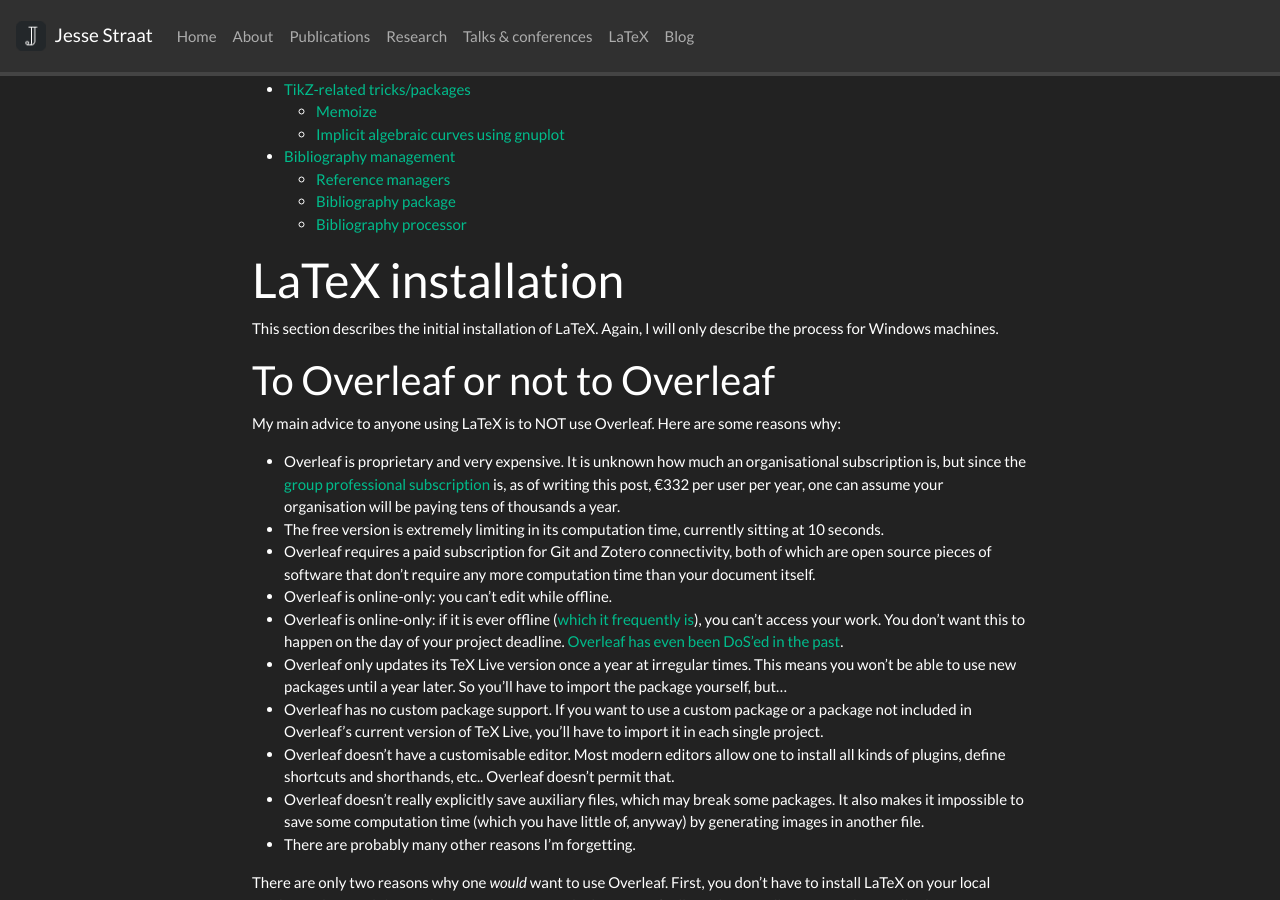
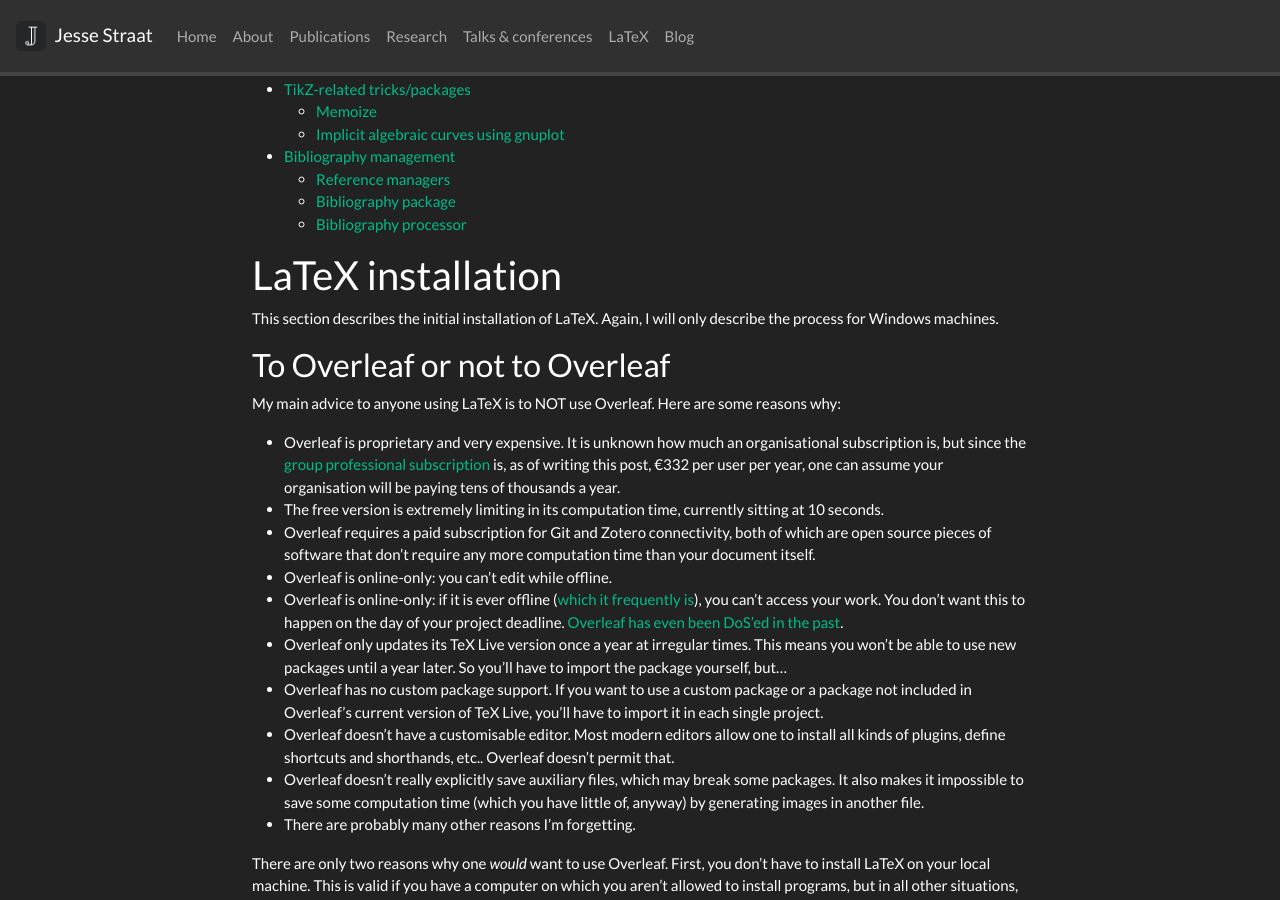
Before and after one commit to JesseStraat/jessestraat.github.io, a Jekyll site: the page built from _posts/2026-03-02-latex-setup-and-tools.md, in a window 1280 px wide and 900 px high, scrolled down 958 px. Built offline with Jekyll 4.4.1, drawn with Linux system fonts in a browser that asks for light colours; nearby versions of some CDN libraries; a style sheet for code colours, icons or effects is not loaded.

````diff
--- a/_posts/2026-03-02-latex-setup-and-tools.md
+++ b/_posts/2026-03-02-latex-setup-and-tools.md
@@ -14,10 +14,10 @@ First, a disclaimer: I personally use Windows for all my machines. Most of the a
 * Table of contents placeholder
 {:toc}
 
-# LaTeX installation
+## LaTeX installation
 This section describes the initial installation of LaTeX. Again, I will only describe the process for Windows machines.
 
-## To Overleaf or not to Overleaf
+### To Overleaf or not to Overleaf
 My main advice to anyone using LaTeX is to NOT use Overleaf. Here are some reasons why:
 - Overleaf is proprietary and very expensive. It is unknown how much an organisational subscription is, but since the [group professional subscription](https://www.overleaf.com/user/subscription/plans?plan=group) is, as of writing this post, €332 per user per year, one can assume your organisation will be paying tens of thousands a year.
 - The free version is extremely limiting in its computation time, currently sitting at 10 seconds.
@@ -34,7 +34,7 @@ There are only two reasons why one *would* want to use Overleaf. First, you don'
 
 I recommend a local installation to *every* LaTeX user.
 
-## Distribution
+### Distribution
 The age-old question: should I install [MiKTeX](https://miktex.org) or [TeX Live](https://www.tug.org/texlive/)? MiKTeX and TeX Live are LaTeX *distributions*, which means they take care of the actual running of LaTeX documents and package management. Let me compare the pros and cons of both.
 
 The pros of MiKTeX:
@@ -66,13 +66,13 @@ The cons of TeX Live:
 
 I, myself, prefer MiKTeX over TeXLive due to its on-the-fly package installation. I also find it much easier to keep my packages up-to-date. Updating packages in MiKTeX is as easy as clicking a button, whereas in TeX Live, one has to go through the command prompt, which is quite a dedication to me.
 
-### Introducing international LaTeX update day
+#### Introducing international LaTeX update day
 Whichever distribution you go with, it is very important to keep your packages up-to-date. I tell my peers to check for updates every first Monday of the month at noon (uncoincidentally coinciding with the Dutch [air-raid siren tests](https://en.wikipedia.org/wiki/Civil_defense_siren#Netherlands) and [ball alert](https://www.umcutrecht.nl/nl/over-ons/nieuws/details/het-ballenalarm-aandacht-voor-zaadbalkanker?lang=en)). That way, your packages remain up-to-date, and you minimise the number of issues you may run into. I have seen way too many people who haven't updated since their original installation years prior (which is also why people are still encountering the MiKTeX Qt platform error years after it being an issue).
 
-## Text editors
+### Text editors
 While distributions take care of the actual compilation part of writing LaTeX (i.e., taking a `.tex` file and turning it into some output or `.pdf` file), you're going to need something to *write* the `.tex` file. Of course, one could use your OS's built-in text editor, but that doesn't have any of the cool tools that come with a proper coding editor, such as custom shortcuts, shorthands, syntax highlighting, and much more. Here is a breakdown of editors I have experience with.
 
-### [VSCode](https://code.visualstudio.com)
+#### [VSCode](https://code.visualstudio.com)
 My current choice. While it is proprietary, and, even worse, owned by Microsoft, it is very good at what it does. Moreover, it is free and based on a bare-bones open source version. Where it truly shines is its community plugins and seamless Git(Hub) integration. And it can be used for *any* programming language, so you can edit both LaTeX and Python files in the same window, and there is no need to learn to deal with various code editors.
 
 The most important plugin is James Yu's [LaTeX Workshop](https://marketplace.visualstudio.com/items?itemName=James-Yu.latex-workshop). It takes care of everything you need to run LaTeX files. It also supports code snippets: if you type certain shorthands and press Tab, it will change it to some code, and automatically places your cursor in the correct place! For example, `@/` evaluates to `\frac{}{}` and `bseq` evaluates to `\begin{equation*}\end{equation*}`. By default, LaTeX Workshop wants you to use `latexmk` (make sure you have Perl installed), but if you prefer manually compiling your documents (as I do), you should change the recipes in your `settings.json`. Mine are as follows:
@@ -185,64 +185,64 @@ My favourite extension is [Prettify Symbols Mode](https://marketplace.visualstud
 
 Fun extensions: VSCode have a bunch of extensions that only do fun things. Whether you like having [Subway Surfers](https://marketplace.visualstudio.com/items?itemName=alvseven.insane-focus-helper), [random cat pictures](https://marketplace.visualstudio.com/items?itemName=YtMa-Publisher.code-cat), or a [small zoo](https://marketplace.visualstudio.com/items?itemName=tonybaloney.vscode-pets) in your window while working on your dissertation, VSCode has it. I should remark that of the above extensions, I have only ever used VSCode Pets; the others are there only for comedic value.
 
-## [TeXstudio](https://www.texstudio.org)
+### [TeXstudio](https://www.texstudio.org)
 A vintage LaTeX editor. Since it's made specifically *for* LaTeX, it has a lot of buttons and shortcuts to make your life much easier, right out of the box. But I honestly feel VSCode does everything it does but better, unless you like pressing big, colourful buttons. It feels very outdated, as if stuck in Windows Vista. It also doesn't have the same level of customisation as VSCode. It's open source, though, and especially not owned by Microsoft.
 
-## [TeXworks](https://tug.org/texworks/)
+### [TeXworks](https://tug.org/texworks/)
 I have only ever opened TeXworks by accident. It comes packaged with MiKTeX and may be associated with some file extensions by default (hence how I opened it by accident). It has the same vintage feeling as TeXstudio, but with way fewer functionalities. If you want a bare-bones, distraction-free editor that works with LaTeX very well, TeXworks is your go-to.
 
-## [(Neo)Vim](https://neovim.io)
+### [(Neo)Vim](https://neovim.io)
 I must be honest: I have never (seriously) used Vim. Despite this, I have heard great things about it, so I *had to* mention it here. Refer, for example, to [these](https://castel.dev/post/lecture-notes-1/) [articles](https://ejmastnak.com/tutorials/vim-latex/intro/).
 
-# PDF readers
+## PDF readers
 Now that we have used a code editor to write a `.tex` file, and used a distribution to compile it into a `.pdf` file, we still need a way to read the `.pdf` file. Most code editors will have a PDF reader built-in, but having a dedicated PDF reader remains an essential tool to the LaTeX guru. Beyond just being able to read the document, a good PDF reader also provides valuable metadata, supports annotations, is free, and has a nice “presentation” mode.
 
-## Adobe Acrobat Reader
+### Adobe Acrobat Reader
 This is not *a* PDF reader but *the* PDF reader. After all, the PDF was *invented* by Adobe. Adobe Acrobat Reader has all the functionalities one would wish in a PDF reader… *after* paying for the premium version, which is incredibly expensive. I highly advise against using it, because it hits you with a paywall at every corner, even for incredibly basis functionalities. It's a perfect example of shady proprietary software practices.
 
 It should be mentioned that Adobe Acrobat Reader can run JavaScript inside PDFs. More on this in the section on pdf.js.
 
 Adobe Acrobat Reader is incompatible as a LaTeX reader, since it “locks” PDF files that are currently open. This makes it impossible to compile `.tex` files whose corresponding `.pdf` files are already open.
 
-## Chromium PDF reader
+### Chromium PDF reader
 Probably the most common PDF reader, because you likely already have it installed. Not to mention, if you open a PDF in a Chromium-based browser, it automatically opens in this! It has a very bare-bones presentation mode, and provides some metadata. However, it doesn't have as many functionalities as most other PDF readers.
 
 Since the PDF “lives” in the address bar, it is very easy to navigate to any anchor in the document (these are the internal links used in navigation). These are generated automatically by hyperref, so it works in almost any LaTeX document (try [this one](https://studenttheses.uu.nl/bitstream/handle/20.500.12932/49915/thesis_JesseStraat.pdf#theorem.3.40)).
 
 As opposed to Adobe Acrobat Reader, PDF files aren't locked, so you may freely compile them without any compatibility issues.
 
-## pdf.js
+### pdf.js
 This is the PDF reader that is included in Mozilla Firefox, and a version of it is included in VSCode's LaTeX Workshop. It is similar to the Chromium PDF reader (it will likely run in your browser), but it has some extra functionalities. I have found that there sometimes are some rendering issues in pdf.js, especially when two coloured boxes touch. Somehow, there's always a tiny sliver of white pixels in between them. The presentation mode isn't anything to write home about, and printing is excruciatingly slow.
 
 Additionally, like Adobe Acrobat Reader, it can run JavaScript in your PDF. As far as I know, these two editors are the only ones that can do this (Adobe Acrobat can do more than pdf.js). It has some cool applications, such as [animations](https://tug.ctan.org/macros/latex/contrib/animate/animate.pdf) and [actual interactive games](https://github.com/rwarnking/pdf-games). However, one should remember that neither of these are “intended” LaTeX use, and the portability of a PDF (what the “p” stands for) is jeopardised by writing documents which only render properly in one of two PDF readers. More worryingly, embedded JavaScript can be used to put [actual malware in a PDF document](https://cloudmersive.com/article/Understanding-Embedded-JavaScript-in-PDF-Documents). Only Adobe Acrobat Reader and pdf.js are vulnerable to such attacks. Personally, this is sufficient reasoning to not use them.
 
-## Okular
+### Okular
 This is my personal choice. Okular is open-source and has many of the useful features that Adobe Acrobat Reader does. It has a ton of metadata, no rendering issues (as far as I know), and doesn't support JavaScript (which is a good thing, as I mentioned). However, the annotations aren't very intuitive, and it renders a document one page at a time (so no scrolling through!). I remember rendering being very slow, but I haven't had the issue in years (maybe SSDs fixed it). Both Okular and pdf.js are compatible with PDF layers, which can also be switched on/off manually. This is used by packages such as `ocgx` to display optional content, and by `hyperref`'s `ocgcolorlinks` to make links black when a document is printed. The feature may also be used to remove watermarks from documents, as well as other obstructing things that were wrongfully separated as a layer (recently, [the FBI accidentally did this](https://allaboutpdf.com/blog/2025/12/23/epstein-files-redaction-fail)).
 
 A very big advantage of Okular: it automatically reloads PDF files after changing them. So if you rerun a `.tex` file, the changes are automatically reflected in Okular.
 
 A big disadvantage of Okular (as of writing) is that it does not yet support any of the new accessibility features included in PDF 2.0. This means it gives no insight into the tagging setup and alt texts. This isn't a huge deal for regular end users, especially since LaTeX's accessibility features are used very rarely, but is quite annoying for anyone interested. Especially since all major PDF reader lock these features behind a paywall.
 
-## Zotero built-in PDF reader
+### Zotero built-in PDF reader
 I only put this here because the Zotero reader has reference previews, which are especially useful for citations. I don't know why the big players haven't implemented this, yet. It's absolutely amazing.
 
-# Compilers
+## Compilers
 By default, most people will use pdfLaTeX to compile their documents, but there are way more options. It's not very difficult to choose which one is best: take the newest one that's widely supported by the community. Right now, that's LuaLaTeX. In this section, I will treat some of the big compilers (in historical order) to compare the difference in features.
 
-## TeX
+### TeX
 TeX is the original program that LaTeX is built upon. TeX is very bare-bones and unintuitive to many. Remarkably, its output files are `.dvi` files, while modern LaTeX is known for outputting `.pdf` files. Some TeX macros (which have since been replaced by LaTeX macros) are still in common use today, such as `$...$` and `$$...$$`. Realistically, you shouldn't use this directly, but every LaTeX file is TeX in disguise. It is still under active development by David Knuth.
 
-## LaTeX
+### LaTeX
 LaTeX is actually not a compiler itself: it is more accurately described as a (huge) collection of TeX macros. Notable inclusions are `\(...\)`, `\[...\]`, documentclasses (like `article`) and the `document` environment, itself. Almost all TeX users use the LaTeX macros (mostly without even knowing the difference). The “La” is generally believed to be short for Lamport, the creator of LaTeX. Like TeX, LaTeX only outputs `.dvi` files.
 
-## pdfLaTeX
+### pdfLaTeX
 Whenever a compiler is named “(x)LaTeX”, it means that it is the “(x)TeX” compiler together with the LaTeX macro definitions. But since very few people actually use straight-up pdfTeX or LuaTeX, I will only discuss the LaTeX-variants. As the name implies, the main difference between LaTeX and pdfLaTeX is that pdfLaTeX outputs `.pdf` files. It is the most common contemporary compiler, though not necessarily the best one.
 
 For modern use, pdfLaTeX is lacking. Most of the reasons are technical (for example, there is a maximum of 16 write files, and some packages require LuaTeX), but even low-level users will experience the most famous difference: pdfLaTeX has limited font support. The font file system is highly deprecated, so if you want to use a different font, you're dependent on the user base to create a package that *looks like* your font of choice.
 
 Do keep in mind that pdfLaTeX is *much* faster than the modern LaTeX compilers. So what it loses in raw power is gained in speed. If you have no interest in using fonts or packages which require LuaLaTeX, and your computer is on the slower side (or you're using Overleaf with its compilation time limits), you might want to stick to pdfTeX.
 
-## XeLaTeX
+### XeLaTeX
 In my experience, XeTeX is something the “cool people” use. Its height of usage was when I, myself, didn't really understand LaTeX, myself, so I felt like XeLaTeX users must really know what they're talking about. By the time I actually needed features outside pdfTeX, LuaLaTeX was already starting to supplant XeLaTeX. XeLaTeX's main new feature is its font support using `fontspec`. It supports any TrueType and OpenType font, which are the font files actually used by your computer. Whenever I set a font, I often include a piece of code of the following form, which automatically differentiates between pdfLaTeX and modern `fontspec`-compliant engines.
 ```LaTeX
 \RequirePackage{iftex}
@@ -261,36 +261,36 @@ In my experience, XeTeX is something the “cool people” use. Its height of us
 ```
 Today, XeTeX has two very large downsides. First, it is no longer in active development. Second, it's not based on pdfTeX. While it does output PDFs, it does so in a quite roundabout way. Not being based on pdfTeX means there are some compatibility issues, such as with `microtype`. But its biggest downside is that it is simply not LuaTeX.
 
-## LuaLaTeX
+### LuaLaTeX
 Although historically seen as unstable, modern LuaLaTeX is *the* LaTeX compiler. It has more or less all features of XeLaTeX, is more compatible with pdfLaTeX, works extraordinarily well with PGF/TikZ, and, best of all, includes the Lua programming language. While completely irrelevant to low-level LaTeX users, package authors use Lua to do a lot of difficult tasks that need a smart model to work through. LaTeX simply isn't very powerful as a true programming language, even with LaTeX3; Lua is. An example of a package which uses Lua is [TikZ-Feynman](https://ctan.org/pkg/tikz-feynman). Lua calculates the optimal positioning of the diagram, which makes it possible to generate Feynman Diagrams without explicitly positioning each vertex.
 
 LuaLaTeX is, however, very slow. It's improving and catching up to XeLaTeX, but it will never be as fast as pdfLaTeX. On modern hardware, the difference isn't that important, but if you're using an old machine or Overleaf, it might be beneficial to use pdfLaTeX, instead. In all other cases, I recommend LuaLaTeX, which is the future of LaTeX.
 
-# Useful web tools
+## Useful web tools
 This is a collection of useful tools I've accumulated over the years.
 
-## [DeTeXify](https://detexify.kirelabs.org/classify.html)
+### [DeTeXify](https://detexify.kirelabs.org/classify.html)
 DeTeXify is a truly magical website. It uses machine learning to recognise drawings of LaTeX symbols, and tells you what package they're from and what macro corresponds to them. And it's written in Haskell, which I respect.
 
-## [Mathcha](https://www.mathcha.io)
+### [Mathcha](https://www.mathcha.io)
 This is a general purpose mathematics editor, but I mainly use it for its drawing functionality. It provides a Microsoft Paint-like UI that can be exported to TikZ. Of course, it won't be as pixel-perfect as a manual TikZ picture, but it's great for sketches.
 
-## [quiver](https://q.uiver.app)
+### [quiver](https://q.uiver.app)
 Quiver is a website for generating commutative diagrams in TikZ-cd. It's very easy and intuitive to use. Do make sure to `\usepackage{quiver}` to enable all macros. It is under active development, and new features are added all the time. Do make sure you have an up-to-date version of quiver installed if you use such a newer feature. This especially poses an issue for Overleaf users, whose quiver installation may be outdated by up to a year. Since it's quite new, historical versions of Overleaf might not have quiver *at all*.
 
-## [Tables generator](https://tablesgenerator.com/latex_tables)
+### [Tables generator](https://tablesgenerator.com/latex_tables)
 The name says what it does. There are many alternatives, but I prefer this one, due to its nice features. It allows importing from LaTeX, CSV, Excel, HTML, etc., and exports to many formats, including LaTeX and Markdown. It has a simple, intuitive user interface, that even allows one to make a custom border grid and set the background colour. I only wish it supported exporting to alternative table types, such as `tabularx`, and (mass-)converting cells to math mode.
 
-# TikZ-related tricks/packages
+## TikZ-related tricks/packages
 TikZ is a quite odd package, so I'm always looking for more ways to improve my workflow.
 
-## Memoize
+### Memoize
 TikZ pictures are quite intensive to generate. So if you have many of them in a single document, it takes ages to compile. Memoize makes it so you only have to generate TikZ pictures once, and then imports them into the document. Make sure you have Perl installed. TeXLive ships with it, MiKTeX will have to install it manually (Windows users can do so [here](https://strawberryperl.com)).
 
-## Implicit algebraic curves using gnuplot
+### Implicit algebraic curves using gnuplot
 TikZ only draws parameterised curves. If you want to instead draw an implicit equation \\(f(x,y) = 0\\), you'll need to perform some trickery. You can find how to do this on [Pieter Belmans's website](https://pbelmans.ncag.info/blog/2010/11/11/howto-draw-algebraic-curves-using-pgftikz/). Make sure to install [gnuplot](https://sourceforge.net/projects/gnuplot/), and don't forget to add it to PATH (you can do this during installation), or it won't work.
 
-# Bibliography management
+## Bibliography management
 It is of course possible to manually create the bibliography in a LaTeX document, but modern LaTeX users instead let this be handled by a package. There are generally three relevant programs for bibliographies.
    1. Reference manager: a program which collects all references and, preferably, exports them as a `.bib` file, which is a list of references.
    2. Bibliography package: a package which takes a `.bib` file and outputs another file to be analysed by a bibliography processor. It also has macros which display the info from the `.bbl` file output by the processor.
@@ -298,7 +298,7 @@ It is of course possible to manually create the bibliography in a LaTeX document
 
 `.bib` files and `.bbl` files can theoretically be created manually, but I recommend using dedicated programs to assure consistent style and accurate links.
 
-## Reference managers
+### Reference managers
 Of the programs listed above, reference managers are used the least. However, they greatly simplify and even automate the process of collecting references. A good reference manager has the following features:
    - Make reference folders, where one can collect all references for a specific project.
    - A search functionality, where one can search through all their past and present references.
@@ -313,7 +313,7 @@ My recommendation for reference management is [Zotero](https://www.zotero.org).
 
 Some people use [EndNote](https://endnote.com), which has most features that Zotero does, but it isn't nearly as compatible with LaTeX.
 
-## Bibliography package
+### Bibliography package
 There are two main players in bibliography packages: `natbib` and `biblatex`. `biblatex` is the successor to `natbib`, and is superior in almost every way. Here are the pros of using `biblatex` over `natbib`:
 - It supports `biber` (in addition to `bibtex`), which I will discuss below.
 - It supports more citation styles.
@@ -328,7 +328,7 @@ Nevertheless, `natbib` is by far the most used package, and you'll probably want
 
 If possible, I recommend `biblatex` every time. But if you want to publish in a journal that only supports `natbib` or `bibitem`s, you'll of course have to switch. If you want to use `biblatex`, but might have to change to `natbib` down the line, I recommend playing it safe by using the `natbib=true` option. This will simplify the conversion, since it's only necessary to change the package itself.
 
-## Bibliography processor
+### Bibliography processor
 The discussion on bibliography processors is very similar to the one on bibliography packages above. There are two packages, `bibtex` (which confusingly isn't the predecessor to `biblatex`) and `biber`. Again, `biber` is better in almost every way.
 - It supports non-ASCII characters.
 - It can deal with way more entries in the `.bib` file.
````
Also changed, not shown: _posts/2026-03-16-latex-accessibility.md (+11 -11 lines).
